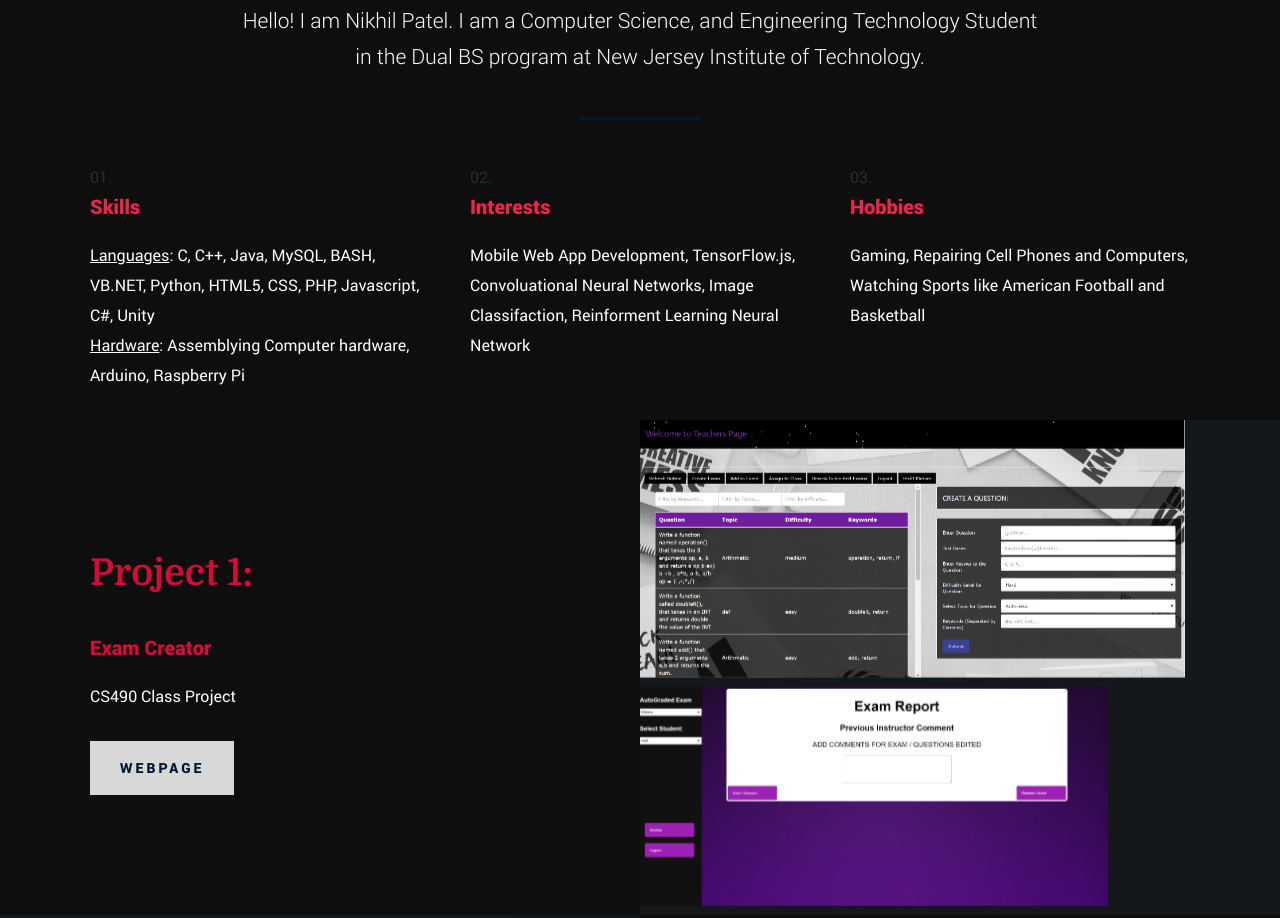
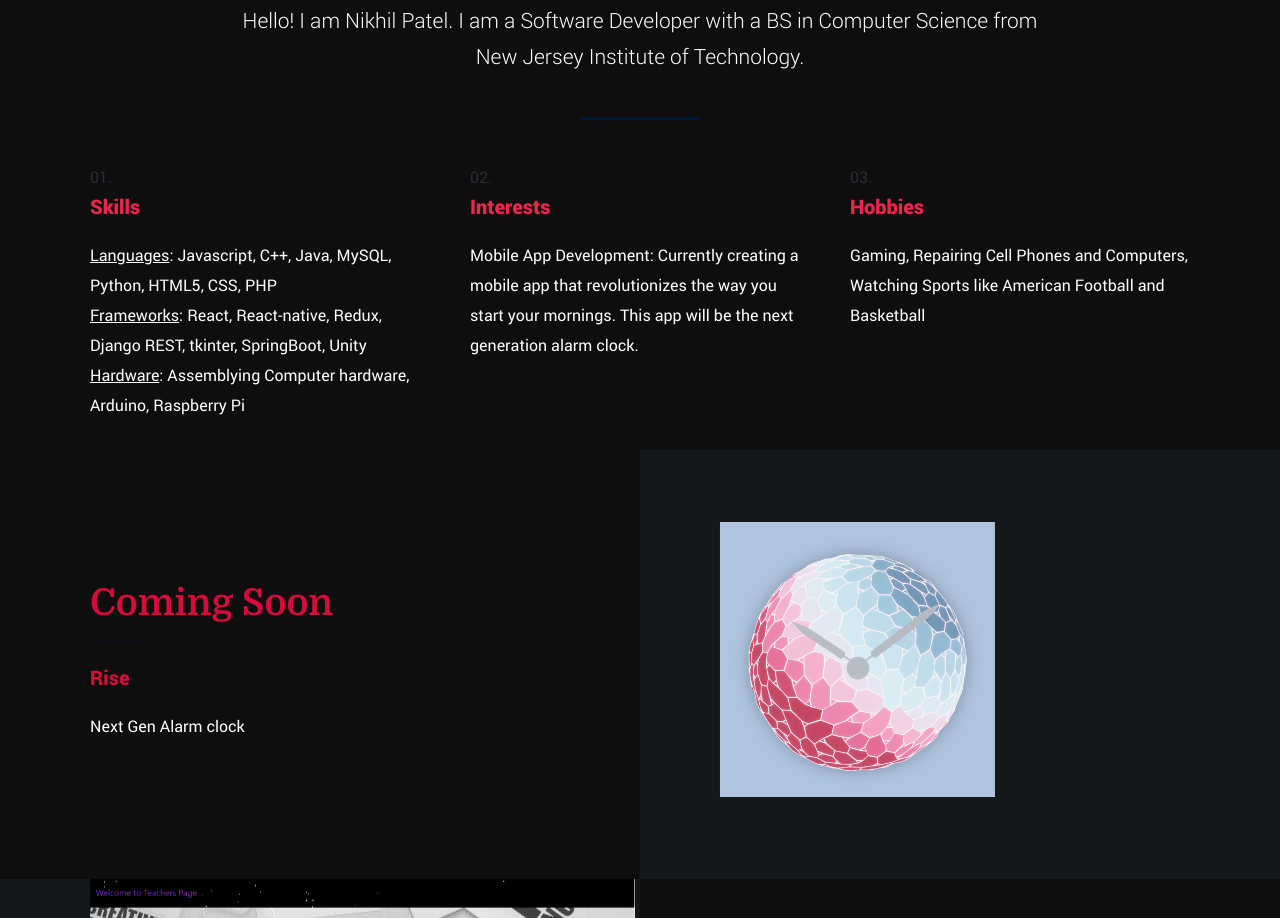
Before and after one commit to npnik4/npnik4.github.io, a plain HTML site: page index.html in a window 1280 px wide. Shown: the part 495-1413 px from the top of the page. Drawn offline with Linux system fonts and the light colour scheme.

Commit message:
info updates

```diff
--- a/index.html
+++ b/index.html
@@ -121,7 +121,7 @@
 
 	   			<h2 class="" style="color:#ed254d">About Me</h2>
 
-	   			<p class="lead" style="color:#FFFCFC">Hello! I am Nikhil Patel. I am a Computer Science, and Engineering Technology Student in the Dual BS program at New Jersey Institute of Technology.</p>
+	   			<p class="lead" style="color:#FFFCFC">Hello! I am Nikhil Patel. I am a Software Developer with a BS in Computer Science from New Jersey Institute of Technology.</p>
 
 	   		</div>
 	   	</div>
@@ -139,7 +139,8 @@
               	   	<h3 style="color:#ed254d">Skills</h3>
 
 							<p style="color:#FFFCFC">
-                                <u>Languages</u>: C, C++, Java, MySQL, BASH, VB.NET, Python, HTML5, CSS, PHP, Javascript, C#, Unity <br />
+								<u>Languages</u>: Javascript, C++, Java, MySQL, Python, HTML5, CSS, PHP  <br />
+								<u>Frameworks</u>: React, React-native, Redux, Django REST, tkinter, SpringBoot, Unity  <br />
                                 <u>Hardware</u>: Assemblying Computer hardware, Arduino, Raspberry Pi
 						   </p>
 
@@ -156,11 +157,10 @@
               	   	<h3 style="color:#ed254d">Interests</h3>
 
 							<p style="color:#FFFCFC">
-                                Mobile Web App Development,
-                                TensorFlow.js,
-                                Convoluational Neural Networks,
-                                Image Classifaction,
-                                Reinforment Learning Neural Network
+                                Mobile App Development:
+								Currently creating a mobile app
+								that revolutionizes the way you start your
+								mornings. This app will be the next generation alarm clock.
 						   </p>
 
 						</div>
@@ -193,6 +193,34 @@
 		<!-- infos
    	================================================== -->
    	<section id="project">
+
+		<div class="info-entry">
+
+			<div class="half-grey"></div>
+
+			<div class="row info-entry-content">
+
+				<div class="media-wrap">
+					<div class="media animate-this"  data-animate="fadeInRight">
+					 <a href="images/AppIcon.png"><img src="images/AppIcon@4x.png" alt="" style="width:50%;height:50%;margin-left: 5em;"></a>
+					</div>
+				</div>
+
+				<div class="col-six text-part">
+
+					<h2 class="animate-this" data-animate="fadeInLeft" style="color:#D30C3A">Coming Soon</h2>
+					<h3 class="animate-this" data-animate="fadeInLeft" style="color:#D30C3A">Rise</h3>
+
+					<p class="animate-this" data-animate="fadeInLeft" style="color:#FFFCFC">Next Gen Alarm clock</p>
+
+					<!-- <a href="https://web.njit.edu/~ak979/" class="button animate-this" data-animate="fadeInLeft">Webpage</a> -->
+
+				</div>
+
+			</div> <!-- /info-entry-content -->
+
+		</div> <!-- /info-entry -->
+
 
    		<div class="info-entry">
 
```
Also changed, not shown: images/AppIcon@4x.png (added), 2 other files.
